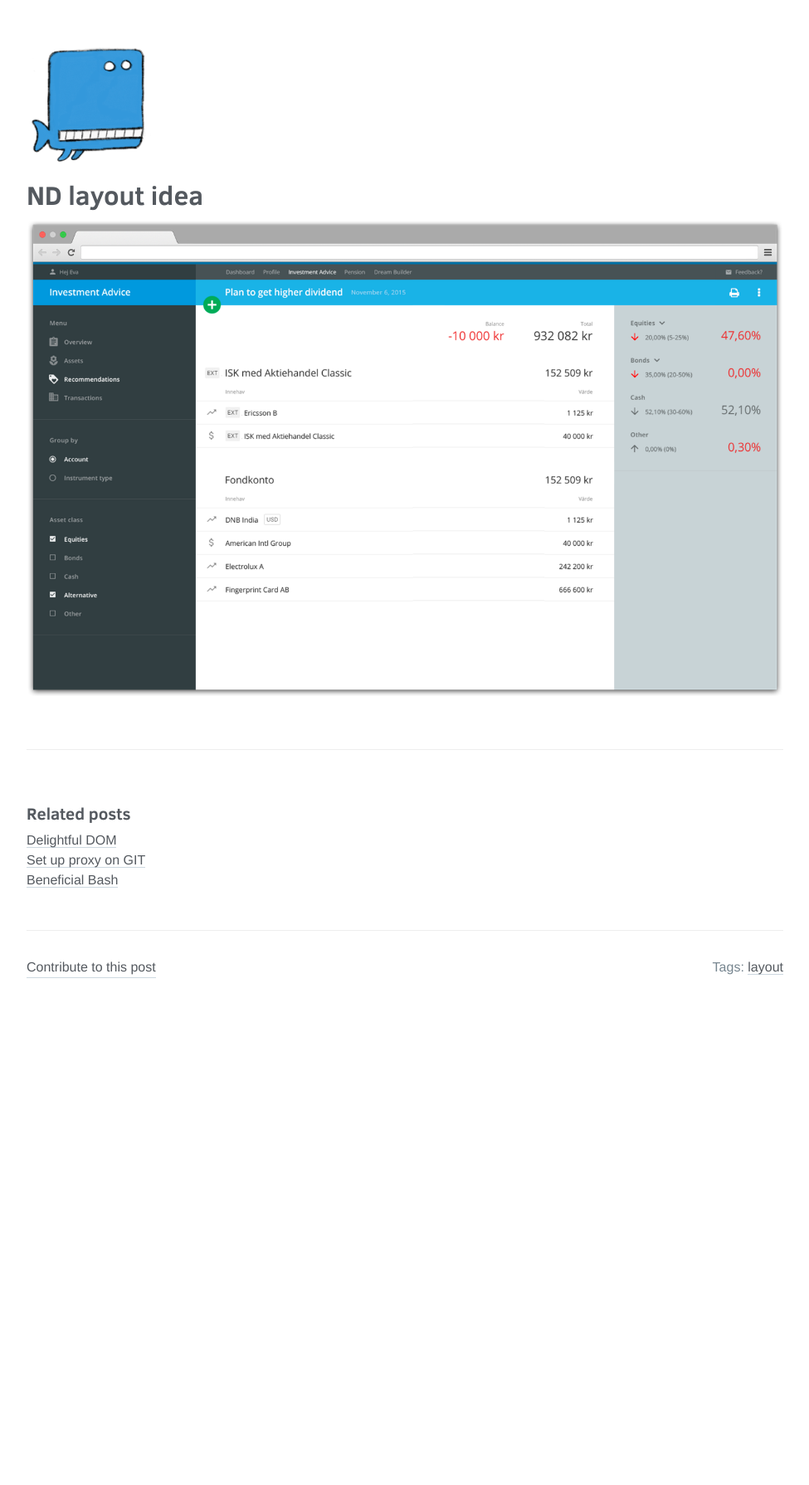
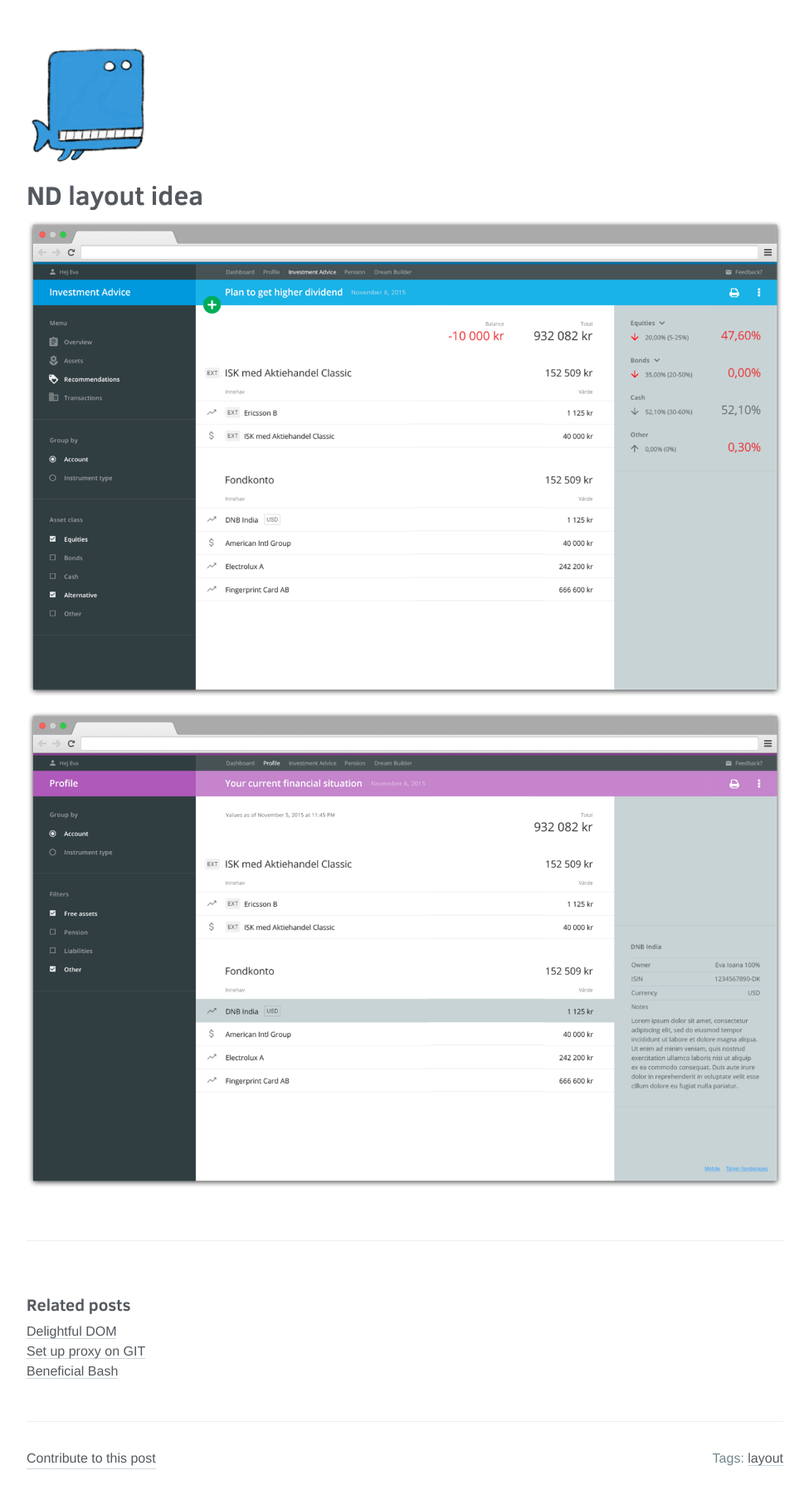
Before and after one commit to cirgl/lthr.github.io, a Jekyll site: the page built from _posts/2015-11-05-nd-idea.md, in a window 1280 px wide. Shown: the whole page at 83% size, without its empty margins (152-1127 px from the left). Built offline with Jekyll 4.4.1, drawn with Linux system fonts in a browser that asks for light colours; comment, search, counter and statistics services are not loaded; before the commit the page ends 1198 px from its top, so only the background shows below that.

Commit message:
add nd idea01 img

```diff
--- a/_posts/2015-11-05-nd-idea.md
+++ b/_posts/2015-11-05-nd-idea.md
@@ -6,3 +6,5 @@ tags:
 ---
 
 ![ND layout idea](/public/img/nd-idea01-01.png)
+
+![ND layout idea](/public/img/nd-idea01-02.png)
```
Also changed, not shown: public/img/nd-idea01-02.png (added).
